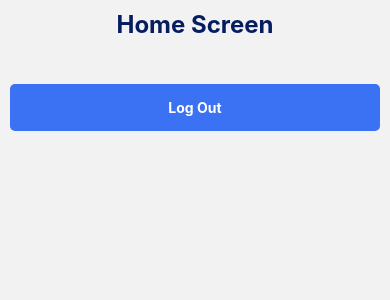
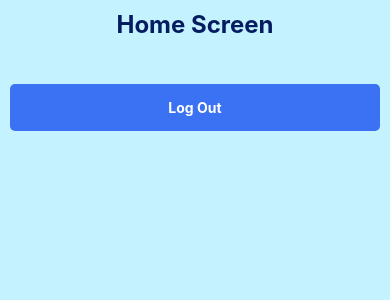
Before and after one commit to imkrish513/Bus_Tracker, a React Native app: screen /HomeScreen in a window 390 px wide. Shown: the top 300 px of the page. Built offline with nearby package versions, Linux system fonts and the light colour scheme.

Commit message:
Revert "Home screen (map)"

```diff
--- a/Src/Screens/Home/HomeScreen.js
+++ b/Src/Screens/Home/HomeScreen.js
@@ -23,7 +23,7 @@ const HomeScreen = ()=> {
 const styles = StyleSheet.create({
   container: {
     flex: 1,
-    backgroundColor:'#c4f3fg', //temp change, change back to last letter to f
+    backgroundColor:'#c4f3ff',
     alignItems:'center',
   },
   logout: {
```
